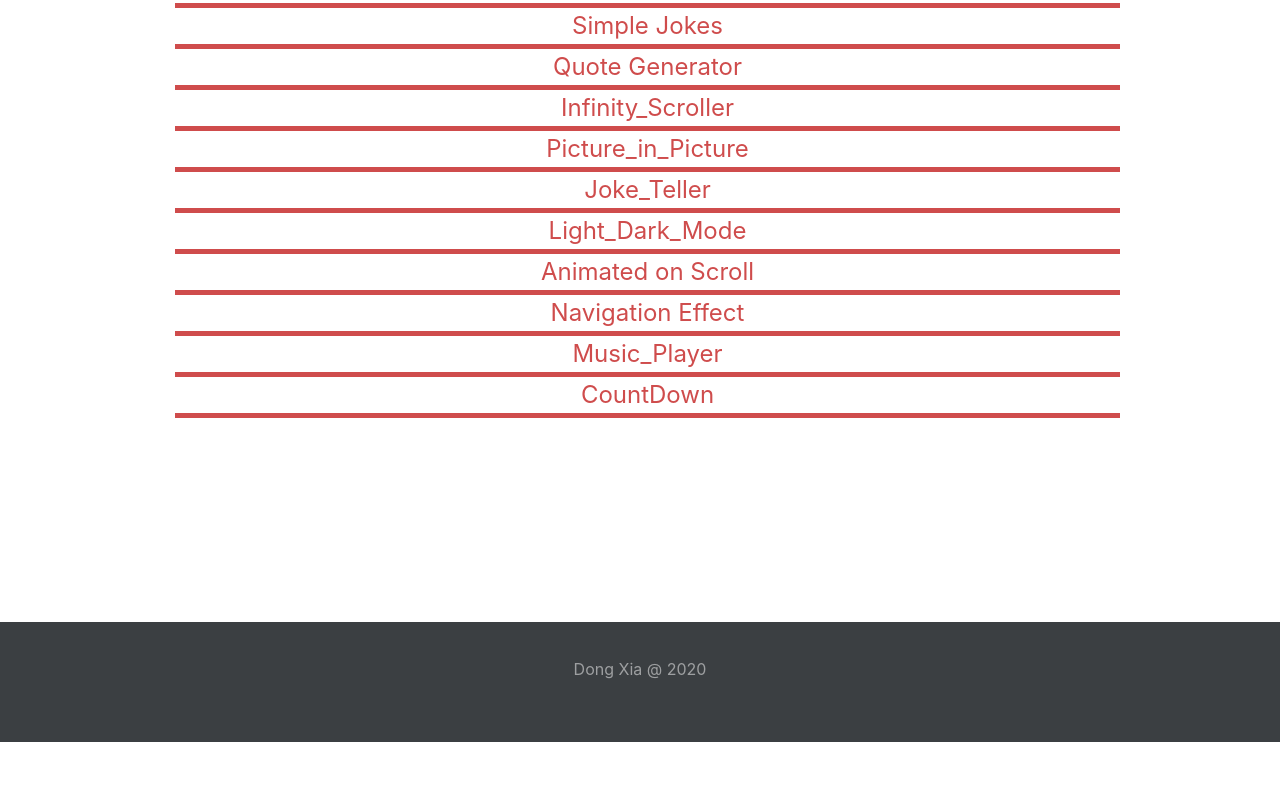
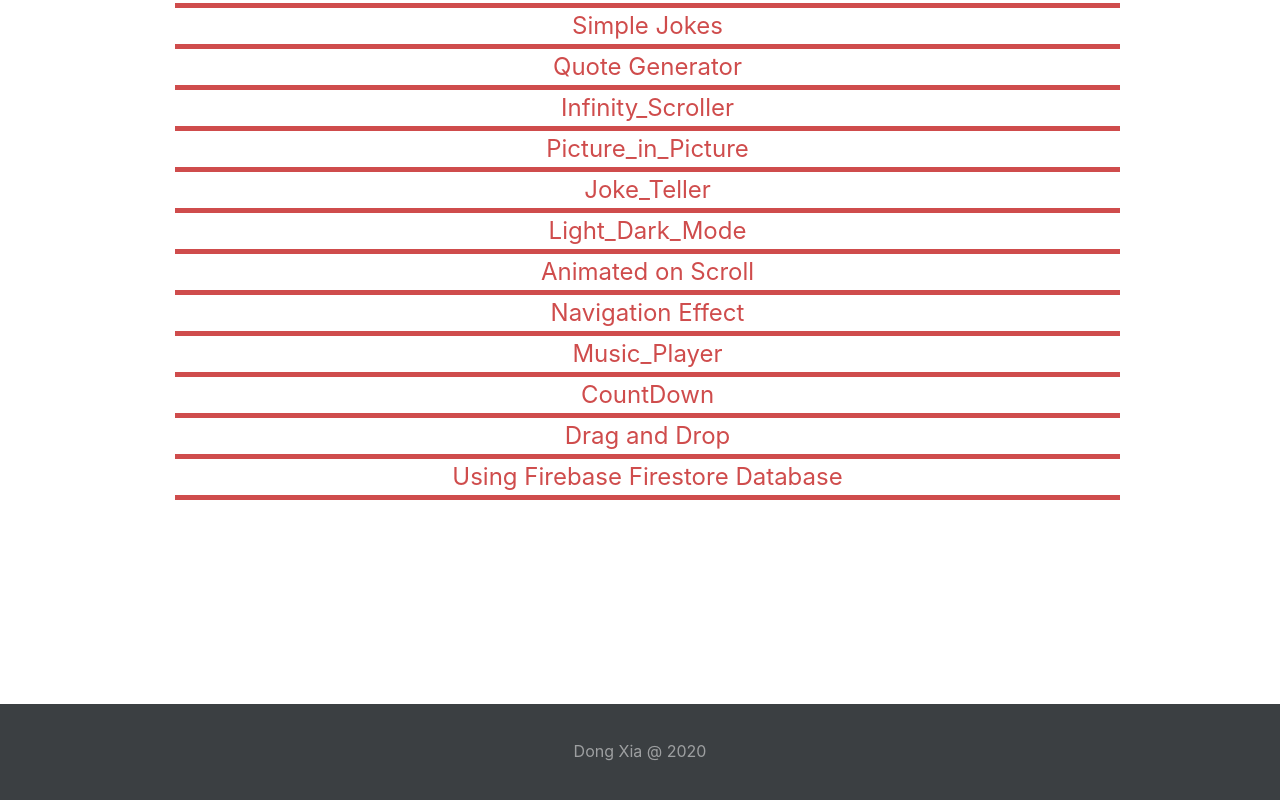
Before and after one commit to Dong-Yi-Xia/my_profile_page, a React (Create React App) app: page /GameProjects in a window 1280 px wide. Shown: the part 1187-1987 px from the top of the page. Before the commit the page ends 1929 px from the top, so only its background shows below. Built offline with nearby package versions, Linux system fonts and the light colour scheme; a web font is replaced by a local one.

Commit message:
add more feature

```diff
--- a/src/Component/Games/GameLinks.js
+++ b/src/Component/Games/GameLinks.js
@@ -32,6 +32,10 @@ function GameLinks (){
                     <a href='https://dong-yi-xia.github.io/ZTM_Project_08_Music_Player/' target='_blank' rel="noreferrer" className='singleGame'> Music_Player </a>
 
                     <a href='https://dong-yi-xia.github.io/ZTM_Project_09_Countdown/' target='_blank' rel="noreferrer" className='singleGame'> CountDown</a>
+
+                    <a href='https://dong-yi-xia.github.io/ZTM_Project_10_Drag_And_Drop/' target='_blank' rel="noreferrer" className='singleGame'> Drag and Drop</a>
+
+                     <a href='https://dong-yi-xia.github.io/using_firebase_firestore/' target='_blank' rel="noreferrer" className='singleGame'> Using Firebase Firestore Database</a>
                 </div>
             </div>
 
```
